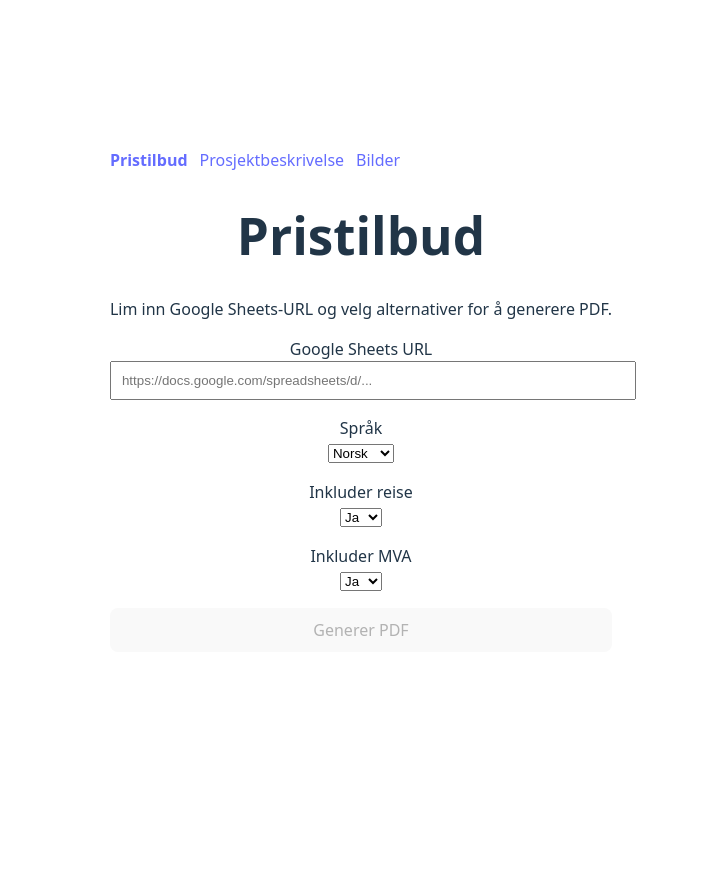
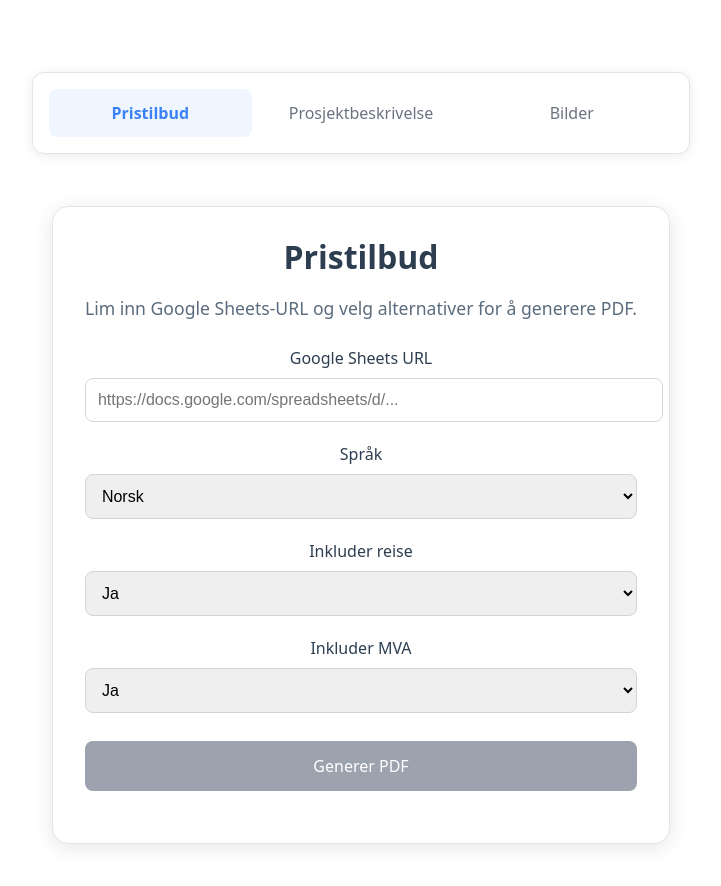
Before and after one commit to magnusnord99/pristilbud_generator, a React (Vite) app in the folder frontend/: page / in a window 1280 px wide. Shown: the top 886 px of the page, without its empty margins (279-1000 px from the left). Before the commit the page ends 800 px from the top, so only its background shows below. Built offline with nearby package versions, Linux system fonts and the light colour scheme.

Commit message:
feat: add rounded container boxes and fixed height layout to prevent content jumping

```diff
--- a/frontend/src/App.tsx
+++ b/frontend/src/App.tsx
@@ -5,11 +5,75 @@ function App() {
   const location = useLocation()
   const path = location.pathname
   return (
-    <div style={{ maxWidth: 900, margin: '24px auto', padding: 16 }}>
-      <nav style={{ display: 'flex', gap: 12, marginBottom: 24 }}>
-        <Link to="/" style={{ fontWeight: path === '/' ? 700 : 400 }}>Pristilbud</Link>
-        <Link to="/project" style={{ fontWeight: path === '/project' ? 700 : 400 }}>Prosjektbeskrivelse</Link>
-        <Link to="/images" style={{ fontWeight: path === '/images' ? 700 : 400 }}>Bilder</Link>
+    <div style={{
+      maxWidth: '900px',
+      margin: '24px auto',
+      padding: '16px'
+    }}>
+      <nav style={{
+        display: 'flex',
+        gap: '8px',
+        marginBottom: '32px',
+        backgroundColor: 'white',
+        borderRadius: '12px',
+        padding: '16px',
+        boxShadow: '0 2px 12px rgba(0, 0, 0, 0.08)',
+        border: '1px solid #e1e5e9'
+      }}>
+        <Link
+          to="/"
+          style={{
+            fontWeight: path === '/' ? '600' : '400',
+            color: path === '/' ? '#3b82f6' : '#6b7280',
+            textDecoration: 'none',
+            padding: '12px 20px',
+            borderRadius: '8px',
+            backgroundColor: path === '/' ? '#eff6ff' : 'transparent',
+            transition: 'all 0.2s',
+            fontSize: '1rem',
+            flex: '1',
+            textAlign: 'center',
+            minWidth: '0'
+          }}
+        >
+          Pristilbud
+        </Link>
+        <Link
+          to="/project"
+          style={{
+            fontWeight: path === '/project' ? '600' : '400',
+            color: path === '/project' ? '#3b82f6' : '#6b7280',
+            textDecoration: 'none',
+            padding: '12px 20px',
+            borderRadius: '8px',
+            backgroundColor: path === '/project' ? '#eff6ff' : 'transparent',
+            transition: 'all 0.2s',
+            fontSize: '1rem',
+            flex: '1',
+            textAlign: 'center',
+            minWidth: '0'
+          }}
+        >
+          Prosjektbeskrivelse
+        </Link>
+        <Link
+          to="/images"
+          style={{
+            fontWeight: path === '/images' ? '600' : '400',
+            color: path === '/images' ? '#3b82f6' : '#6b7280',
+            textDecoration: 'none',
+            padding: '12px 20px',
+            borderRadius: '8px',
+            backgroundColor: path === '/images' ? '#eff6ff' : 'transparent',
+            transition: 'all 0.2s',
+            fontSize: '1rem',
+            flex: '1',
+            textAlign: 'center',
+            minWidth: '0'
+          }}
+        >
+          Bilder
+        </Link>
       </nav>
       <Outlet />
     </div>
--- a/frontend/src/pages/ImagesPage.tsx
+++ b/frontend/src/pages/ImagesPage.tsx
@@ -1,9 +1,40 @@
 export default function ImagesPage() {
   return (
-    <div>
-      <h1>Bilder</h1>
-      <p>Her vil du kunne laste opp og administrere bilder relatert til prosjektene.</p>
-      <p>Kommer snart! 📸</p>
+    <div style={{
+      maxWidth: '800px',
+      margin: '0 auto',
+      padding: '20px',
+      minHeight: '600px'
+    }}>
+      <div style={{
+        backgroundColor: 'white',
+        borderRadius: '16px',
+        padding: '32px',
+        boxShadow: '0 4px 20px rgba(0, 0, 0, 0.1)',
+        border: '1px solid #e1e5e9',
+        height: '100%',
+        display: 'flex',
+        flexDirection: 'column',
+        justifyContent: 'center'
+      }}>
+        <h1 style={{
+          margin: '0 0 20px 0',
+          color: '#2c3e50',
+          fontSize: '2rem',
+          fontWeight: '600'
+        }}>Bilder</h1>
+        <p style={{
+          margin: '0 0 16px 0',
+          color: '#5a6c7d',
+          fontSize: '1.1rem',
+          lineHeight: '1.6'
+        }}>Her vil du kunne laste opp og administrere bilder relatert til prosjektene.</p>
+        <p style={{
+          margin: '0',
+          color: '#7f8c8d',
+          fontSize: '1rem'
+        }}>Kommer snart! 📸</p>
+      </div>
     </div>
   )
 }
--- a/frontend/src/pages/OfferPage.tsx
+++ b/frontend/src/pages/OfferPage.tsx
@@ -52,55 +52,168 @@ export default function OfferPage() {
   }
 
   return (
-    <div>
-      <h1>Pristilbud</h1>
-      <p>Lim inn Google Sheets-URL og velg alternativer for å generere PDF.</p>
+    <div style={{
+      maxWidth: '800px',
+      margin: '0 auto',
+      padding: '20px',
+      minHeight: '600px'
+    }}>
+      <div style={{
+        backgroundColor: 'white',
+        borderRadius: '16px',
+        padding: '32px',
+        boxShadow: '0 4px 20px rgba(0, 0, 0, 0.1)',
+        border: '1px solid #e1e5e9',
+        height: '100%',
+        display: 'flex',
+        flexDirection: 'column'
+      }}>
+        <div style={{ flex: '1' }}>
+          <h1 style={{
+            margin: '0 0 20px 0',
+            color: '#2c3e50',
+            fontSize: '2rem',
+            fontWeight: '600'
+          }}>Pristilbud</h1>
+          <p style={{
+            margin: '0 0 24px 0',
+            color: '#5a6c7d',
+            fontSize: '1.1rem',
+            lineHeight: '1.6'
+          }}>Lim inn Google Sheets-URL og velg alternativer for å generere PDF.</p>
 
-      <form onSubmit={handleSubmit} style={{ display: 'grid', gap: 16 }}>
-        <label>
-          <div>Google Sheets URL</div>
+          <form onSubmit={handleSubmit} style={{
+            display: 'grid',
+            gap: '20px',
+            marginBottom: '20px'
+          }}>
+            <label style={{ display: 'grid', gap: '8px' }}>
+              <div style={{
+                fontWeight: '500',
+                color: '#2c3e50',
+                fontSize: '1rem'
+              }}>Google Sheets URL</div>
               <input
                 type="url"
                 placeholder="https://docs.google.com/spreadsheets/d/..."
                 value={url}
                 onChange={(e) => setUrl(e.target.value)}
                 required
-            style={{ width: '100%', padding: 10 }}
+                style={{
+                  width: '100%',
+                  padding: '12px',
+                  borderRadius: '8px',
+                  border: '1px solid #d1d5db',
+                  fontSize: '1rem',
+                  outline: 'none',
+                  transition: 'border-color 0.2s'
+                }}
               />
             </label>
 
-        <label>
-          <div>Språk</div>
-          <select value={language} onChange={(e) => setLanguage(e.target.value as Language)}>
+            <label style={{ display: 'grid', gap: '8px' }}>
+              <div style={{
+                fontWeight: '500',
+                color: '#2c3e50',
+                fontSize: '1rem'
+              }}>Språk</div>
+              <select
+                value={language}
+                onChange={(e) => setLanguage(e.target.value as Language)}
+                style={{
+                  padding: '12px',
+                  borderRadius: '8px',
+                  border: '1px solid #d1d5db',
+                  fontSize: '1rem',
+                  outline: 'none',
+                  transition: 'border-color 0.2s'
+                }}
+              >
                 <option value="NO">Norsk</option>
                 <option value="EN">English</option>
               </select>
             </label>
 
-        <label>
-          <div>Inkluder reise</div>
-          <select value={reise} onChange={(e) => setReise(e.target.value as YesNo)}>
+            <label style={{ display: 'grid', gap: '8px' }}>
+              <div style={{
+                fontWeight: '500',
+                color: '#2c3e50',
+                fontSize: '1rem'
+              }}>Inkluder reise</div>
+              <select
+                value={reise}
+                onChange={(e) => setReise(e.target.value as YesNo)}
+                style={{
+                  padding: '12px',
+                  borderRadius: '8px',
+                  border: '1px solid #d1d5db',
+                  fontSize: '1rem',
+                  outline: 'none',
+                  transition: 'border-color 0.2s'
+                }}
+              >
                 <option value="y">Ja</option>
                 <option value="n">Nei</option>
               </select>
             </label>
 
-        <label>
-          <div>Inkluder MVA</div>
-          <select value={mva} onChange={(e) => setMva(e.target.value as YesNo)}>
+            <label style={{ display: 'grid', gap: '8px' }}>
+              <div style={{
+                fontWeight: '500',
+                color: '#2c3e50',
+                fontSize: '1rem'
+              }}>Inkluder MVA</div>
+              <select
+                value={mva}
+                onChange={(e) => setMva(e.target.value as YesNo)}
+                style={{
+                  padding: '12px',
+                  borderRadius: '8px',
+                  border: '1px solid #d1d5db',
+                  fontSize: '1rem',
+                  outline: 'none',
+                  transition: 'border-color 0.2s'
+                }}
+              >
                 <option value="y">Ja</option>
                 <option value="n">Nei</option>
               </select>
             </label>
 
-        <button type="submit" disabled={loading || !isValid}>
+            <button
+              type="submit"
+              disabled={loading || !isValid}
+              style={{
+                padding: '14px 24px',
+                backgroundColor: loading || !isValid ? '#9ca3af' : '#3b82f6',
+                color: 'white',
+                border: 'none',
+                borderRadius: '8px',
+                fontSize: '1rem',
+                fontWeight: '500',
+                cursor: loading || !isValid ? 'not-allowed' : 'pointer',
+                transition: 'background-color 0.2s',
+                marginTop: '8px'
+              }}
+            >
               {loading ? 'Genererer…' : 'Generer PDF'}
             </button>
           </form>
 
           {error && (
-        <p style={{ color: 'crimson' }}>Feil: {error}</p>
+            <div style={{
+              padding: '16px',
+              backgroundColor: '#fef2f2',
+              border: '1px solid #fecaca',
+              borderRadius: '8px',
+              color: '#dc2626',
+              fontSize: '0.95rem'
+            }}>
+              Feil: {error}
+            </div>
           )}
+        </div>
+      </div>
     </div>
   )
 }
--- a/frontend/src/pages/ProjectDescPage.tsx
+++ b/frontend/src/pages/ProjectDescPage.tsx
@@ -1,9 +1,40 @@
 export default function ProjectDescPage() {
   return (
-    <div>
-      <h1>Prosjektbeskrivelse</h1>
-      <p>Her kan vi generere prosjektbeskrivelser ved hjelp av AI-modeller.</p>
-      <p>Kommer snart 🚧</p>
+    <div style={{
+      maxWidth: '800px',
+      margin: '0 auto',
+      padding: '20px',
+      minHeight: '600px'
+    }}>
+      <div style={{
+        backgroundColor: 'white',
+        borderRadius: '16px',
+        padding: '32px',
+        boxShadow: '0 4px 20px rgba(0, 0, 0, 0.1)',
+        border: '1px solid #e1e5e9',
+        height: '100%',
+        display: 'flex',
+        flexDirection: 'column',
+        justifyContent: 'center'
+      }}>
+        <h1 style={{
+          margin: '0 0 20px 0',
+          color: '#2c3e50',
+          fontSize: '2rem',
+          fontWeight: '600'
+        }}>Prosjektbeskrivelse</h1>
+        <p style={{
+          margin: '0 0 16px 0',
+          color: '#5a6c7d',
+          fontSize: '1.1rem',
+          lineHeight: '1.6'
+        }}>Her kan vi generere prosjektbeskrivelser ved hjelp av AI-modeller.</p>
+        <p style={{
+          margin: '0',
+          color: '#7f8c8d',
+          fontSize: '1rem'
+        }}>Kommer snart 🚧</p>
+      </div>
     </div>
   )
 }
```
Lines whose indentation alone changed are shown as unchanged.
